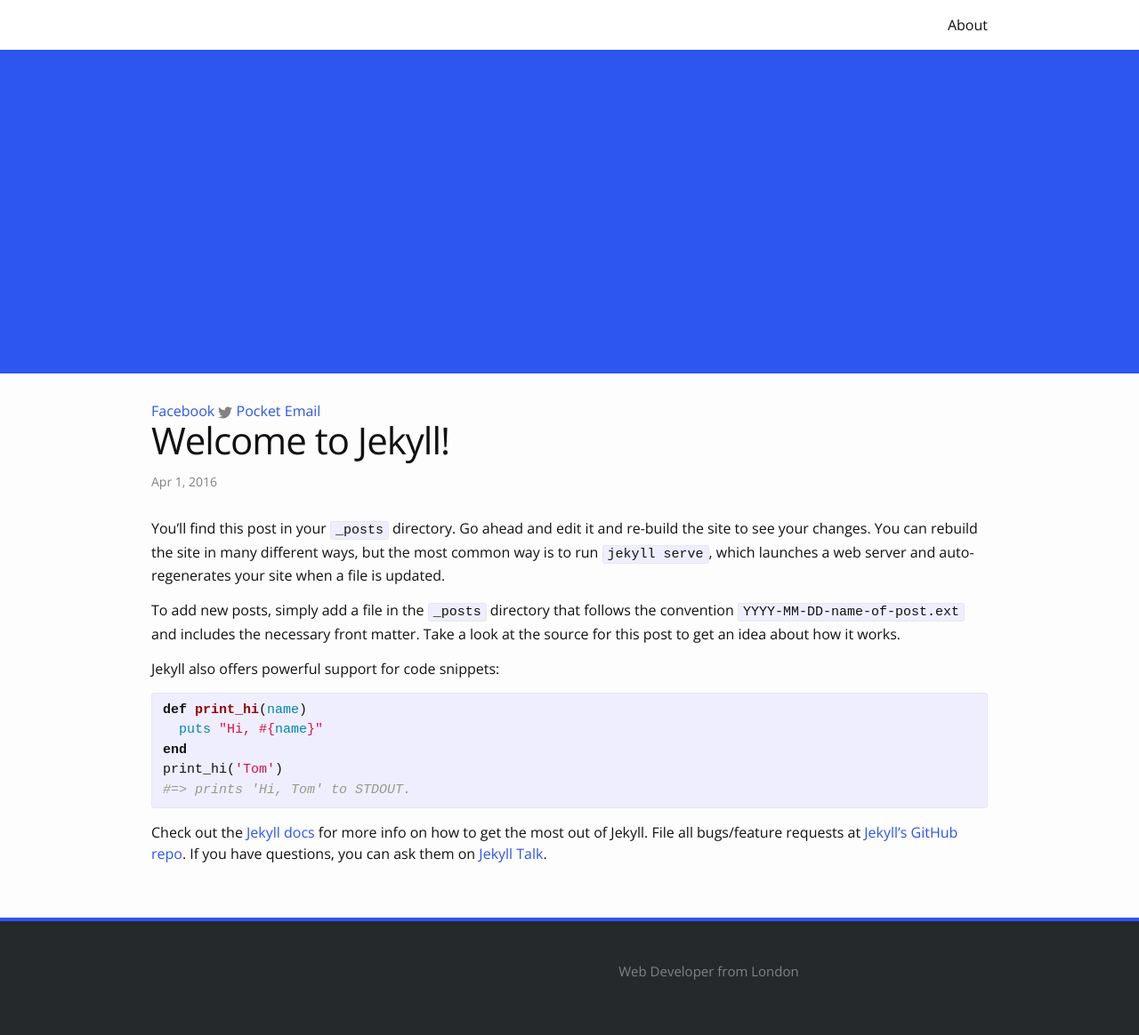
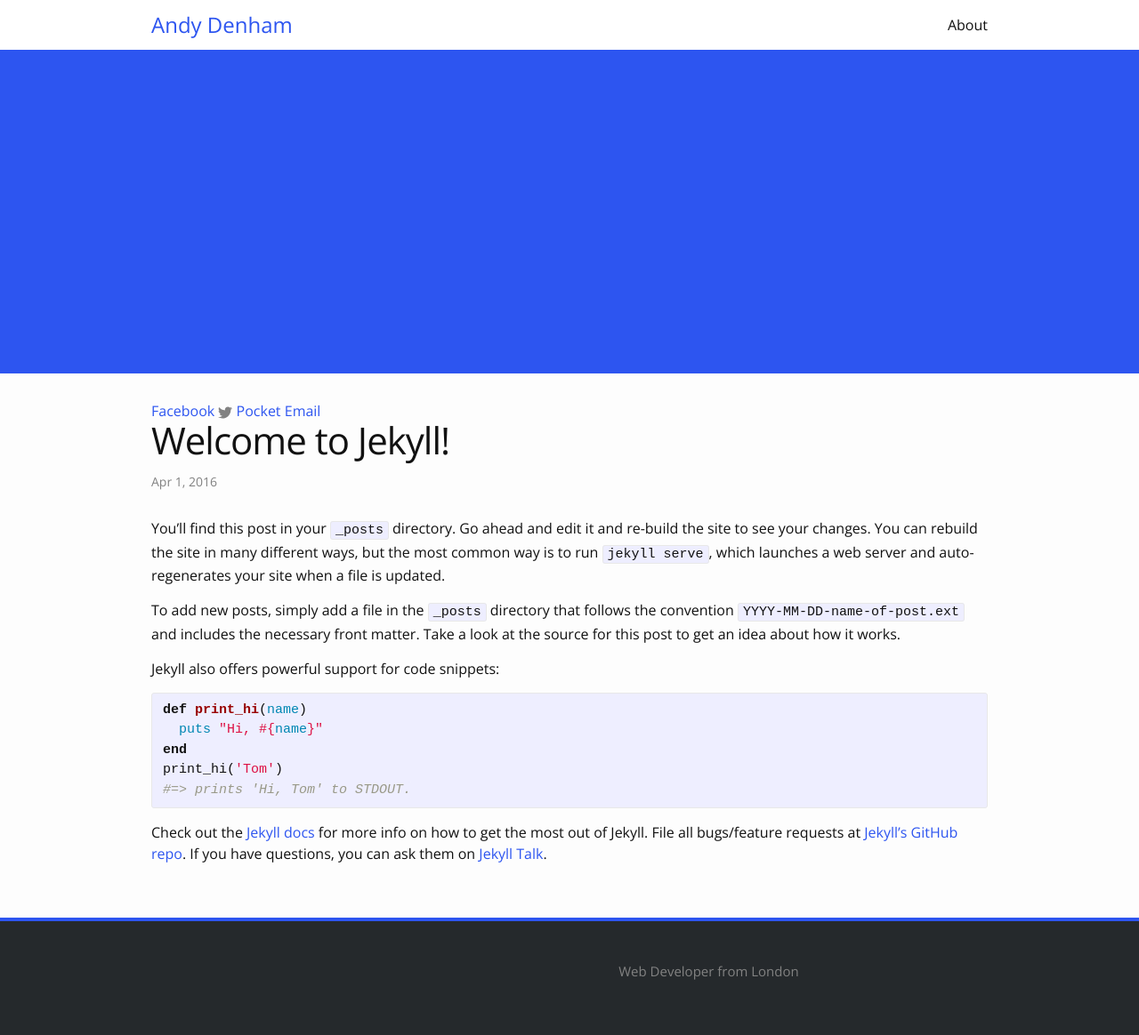
Before and after one commit to andywd7/andywd7.github.com, a Jekyll site: the page built from _posts/2016-04-01-welcome-to-jekyll.markdown, in a window 1280 px wide. Shown: the whole page at 89% size. Built offline with Jekyll 4.4.1, drawn with Linux system fonts in a browser that asks for light colours.

Commit message:
Update header.html

```diff
--- a/_includes/header.html
+++ b/_includes/header.html
@@ -2,7 +2,7 @@
 
   <div class="wrapper">
 
-    <a class="site-title" href="{{ site.baseurl }}/">{{ site.title }}</a>
+    <a class="site-title" href="{{ site.baseurl }}/">{{ site.name }}</a>
 
     <nav class="site-nav">
       <a href="#" class="menu-icon">
```
